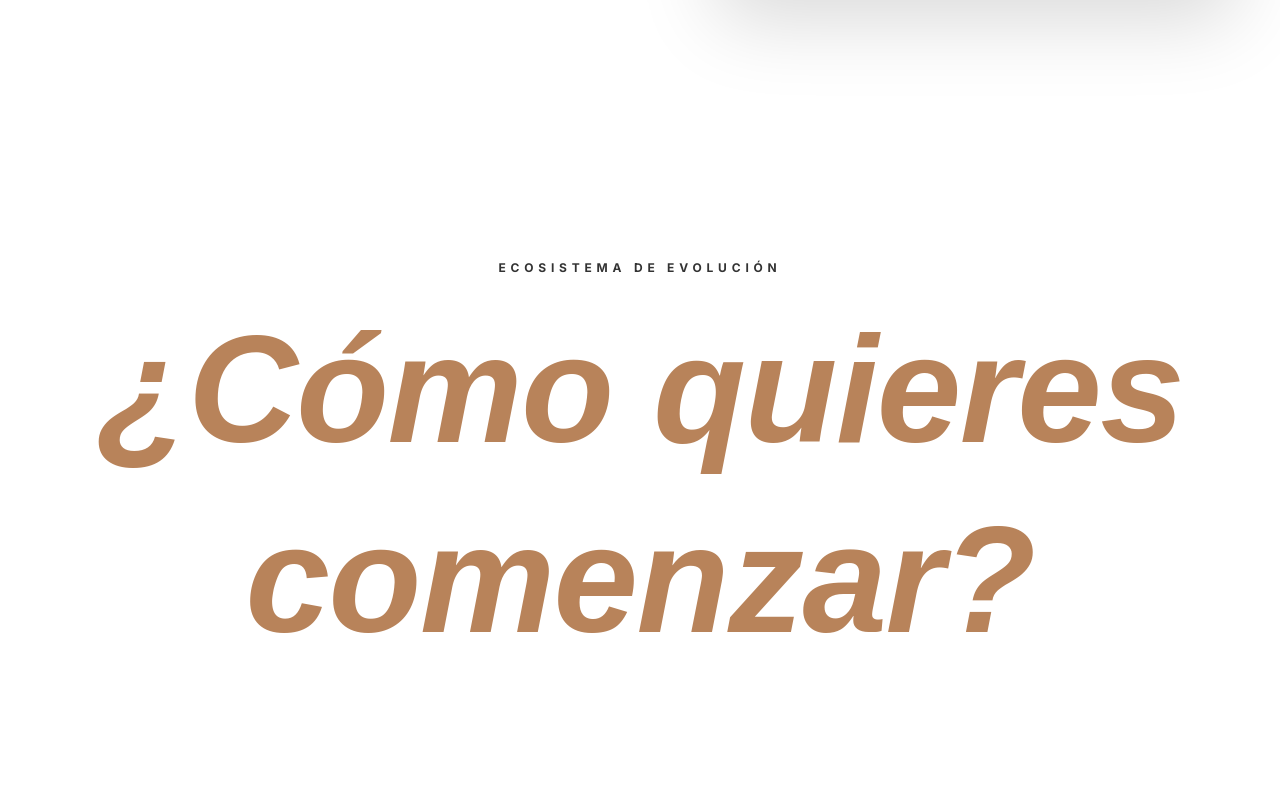
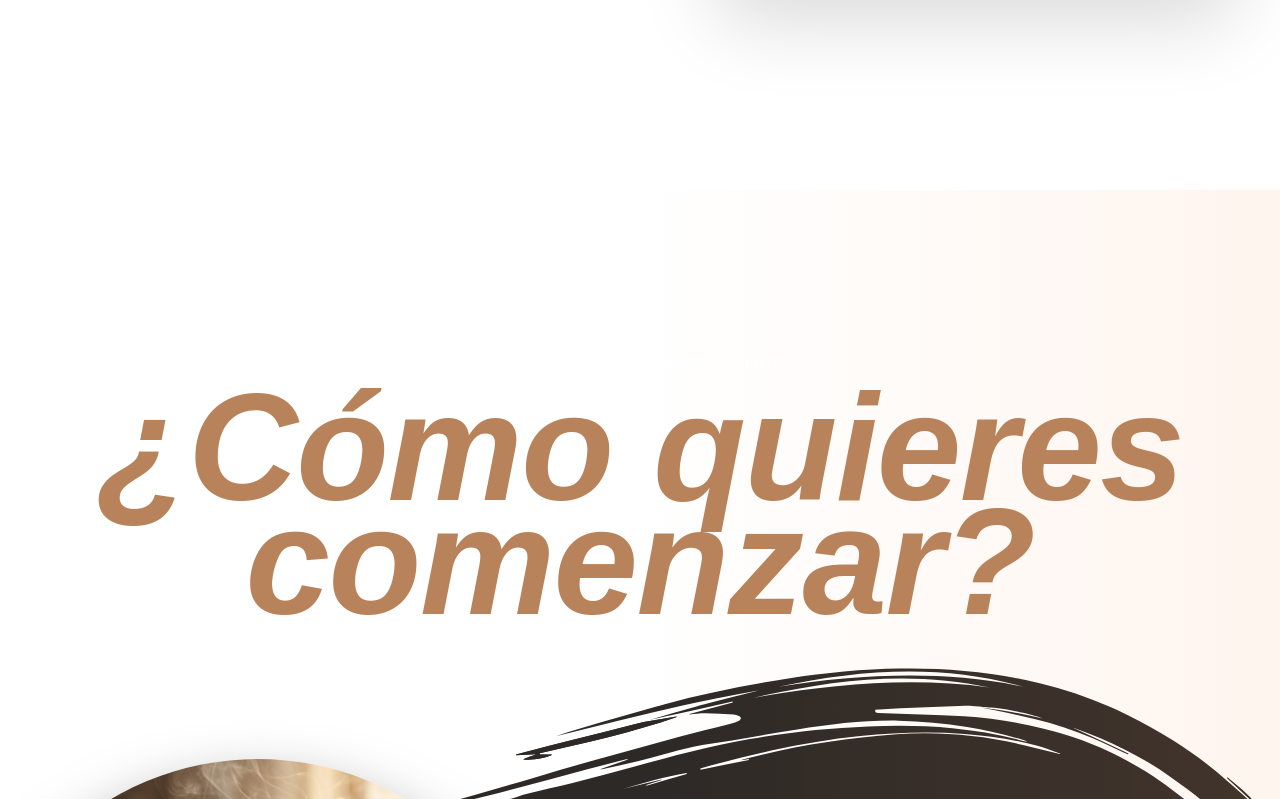
Before and after one commit to yelitzerangeloficialweb-max/yelitze-rangel-web, a Next.js app: page / in a window 1280 px wide. Shown: the part 1581-2380 px from the top of the page. Built offline with nearby package versions, Linux system fonts and the light colour scheme; a web font is replaced by a local one.

Commit message:
style: move service section header inside dark block

```diff
--- a/components/home/ServiceSelector.tsx
+++ b/components/home/ServiceSelector.tsx
@@ -40,26 +40,8 @@ export default function ServiceSelector() {
                     className="object-contain object-left-bottom"
                 />
             </div>
-            {/* White Header Area */}
-            <div className="relative pt-32 pb-48 z-20">
-                <div className="container mx-auto px-4 text-center">
-                    <motion.span
-                        initial={{ opacity: 0, y: 10 }}
-                        whileInView={{ opacity: 1, y: 0 }}
-                        className="text-xs font-bold tracking-[0.4em] uppercase text-text/60"
-                    >
-                        ECOSISTEMA DE EVOLUCIÓN
-                    </motion.span>
-                    <motion.h2
-                        initial={{ opacity: 0, y: 20 }}
-                        whileInView={{ opacity: 1, y: 0 }}
-                        transition={{ delay: 0.2 }}
-                        className="mt-4 text-7xl md:text-[9.5rem] font-script text-[#B8835A] italic leading-tight"
-                    >
-                        ¿Cómo quieres comenzar?
-                    </motion.h2>
-                </div>
-            </div>
+            {/* Section Header moved inside the dark block for focus */}
+
 
 
 
@@ -80,6 +62,25 @@ export default function ServiceSelector() {
                         backgroundColor: '#2D2926'
                     }}
                 />
+
+                {/* Centered Header Text inside the dark block */}
+                <div className="container mx-auto px-4 text-center relative z-20 mb-24">
+                    <motion.span
+                        initial={{ opacity: 0, y: 10 }}
+                        whileInView={{ opacity: 1, y: 0 }}
+                        className="text-xs font-bold tracking-[0.4em] uppercase text-white/50"
+                    >
+                        ECOSISTEMA DE EVOLUCIÓN
+                    </motion.span>
+                    <motion.h2
+                        initial={{ opacity: 0, y: 20 }}
+                        whileInView={{ opacity: 1, y: 0 }}
+                        transition={{ delay: 0.2 }}
+                        className="mt-4 text-7xl md:text-[9.5rem] font-script text-[#B8835A] italic leading-[0.75]"
+                    >
+                        ¿Cómo quieres comenzar?
+                    </motion.h2>
+                </div>
 
                 {/* Background Glows (inside the brush) */}
                 <div className="absolute top-0 right-0 w-full h-full bg-gradient-to-l from-[#ff9a5c]/10 via-transparent to-transparent pointer-events-none z-10" />
```
